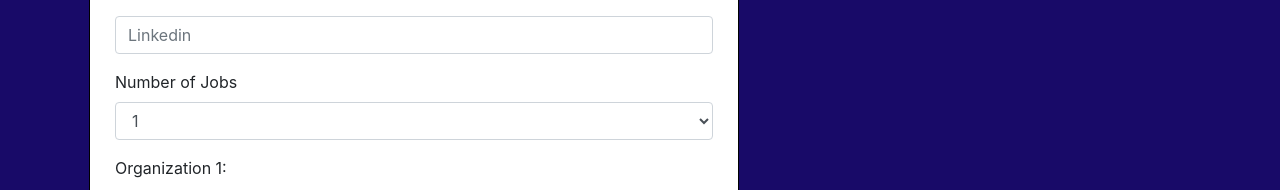
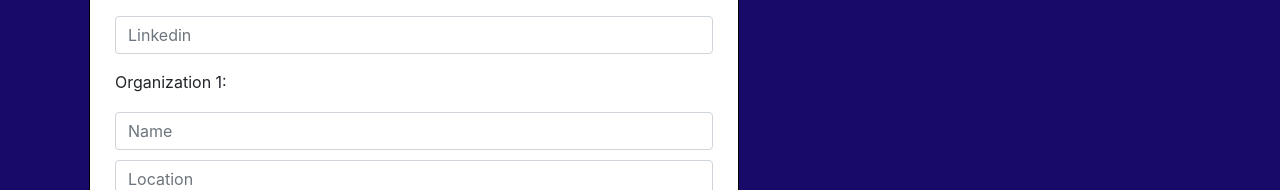
Before and after one commit to architkuk/comp-426-resume-builder, a React (Create React App) app: page /resume in a window 1280 px wide. Shown: the part 490-680 px from the top of the page. Built offline with nearby package versions, Linux system fonts and the light colour scheme; no server answers.

Commit message:
resume generates partially

```diff
--- a/src/resume.js
+++ b/src/resume.js
@@ -55,7 +55,13 @@ export default class Resume extends React.Component {
 							viewer: `https://docs.google.com/viewerng/viewer?url=${this.state.url}&embedded=true`,
 						});
 						console.log(res);
+					})
+					.catch((err) => {
+						console.log(err);
 					});
+			})
+			.catch((err) => {
+				console.log(err);
 			});
 		event.preventDefault();
 	}
@@ -163,15 +169,6 @@ export default class Resume extends React.Component {
 										placeholder='Linkedin'
 									/>
 								</Form.Group>
-								<Form.Group controlId='exampleForm.ControlSelect1'>
-									<Form.Label>Number of Jobs</Form.Label>
-									<Form.Control as='select' onChange={this.numjobs}>
-										<option>1</option>
-										<option>2</option>
-										<option>3</option>
-									</Form.Control>
-								</Form.Group>
-								{this.state.job === 1 ? (
 								<Form.Group controlId='exampleForm.ControlInput1'>
 									<Form.Label>Organization 1:</Form.Label>
 									<Form.Control type='linkedin' placeholder='Name' />
@@ -184,7 +181,6 @@ export default class Resume extends React.Component {
 										placeholder='Description'
 									/>
 								</Form.Group>
-								) : this.state.job === 2 ? (
 								<Form.Group controlId='exampleForm.ControlInput2'>
 									<Form.Label>Organization 1:</Form.Label>
 									<Form.Control type='linkedin' placeholder='Name' />
@@ -207,7 +203,6 @@ export default class Resume extends React.Component {
 										placeholder='Description'
 									/>
 								</Form.Group>
-								) : (
 								<Form.Group controlId='exampleForm.ControlInput2'>
 									<Form.Label>Organization 1:</Form.Label>
 									<Form.Control type='linkedin' placeholder='Name' />
@@ -240,7 +235,6 @@ export default class Resume extends React.Component {
 										placeholder='Description'
 									/>
 								</Form.Group>
-								)}
 								<Form.Group controlId='exampleForm.ControlInput1'>
 									<Form.Label>Major</Form.Label>
 									<br></br>
```
Lines whose indentation alone changed are shown as unchanged.
